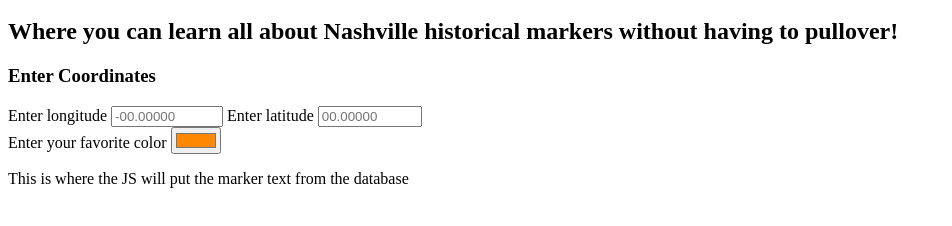
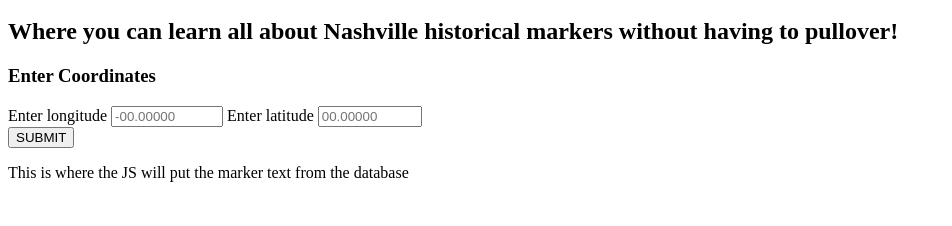
Before and after one commit to schmitz1193/Detour-For-History, a website: page public/index.html in a window 1280 px wide. Shown: the part 48-274 px from the top of the page, without its empty margins (0-952 px from the left). Drawn offline with Linux system fonts and the light colour scheme.

Commit message:
submit button

```diff
--- a/public/index.html
+++ b/public/index.html
@@ -19,8 +19,7 @@
       <label for="longitude">Enter latitude</label>
       <input type="number" name="latitude" min="00" max="99" step=".00001" placeholder="00.00000">
       <br/>
-      <label for="favorite-color">Enter your favorite color</label>
-      <input name="favorite-color" type="color" value="#ff8800">
+      <input type="submit" value="SUBMIT"></input>
     </form>
 
     <div id="markerText">This is where the JS will put the marker text from the database</div>
```
